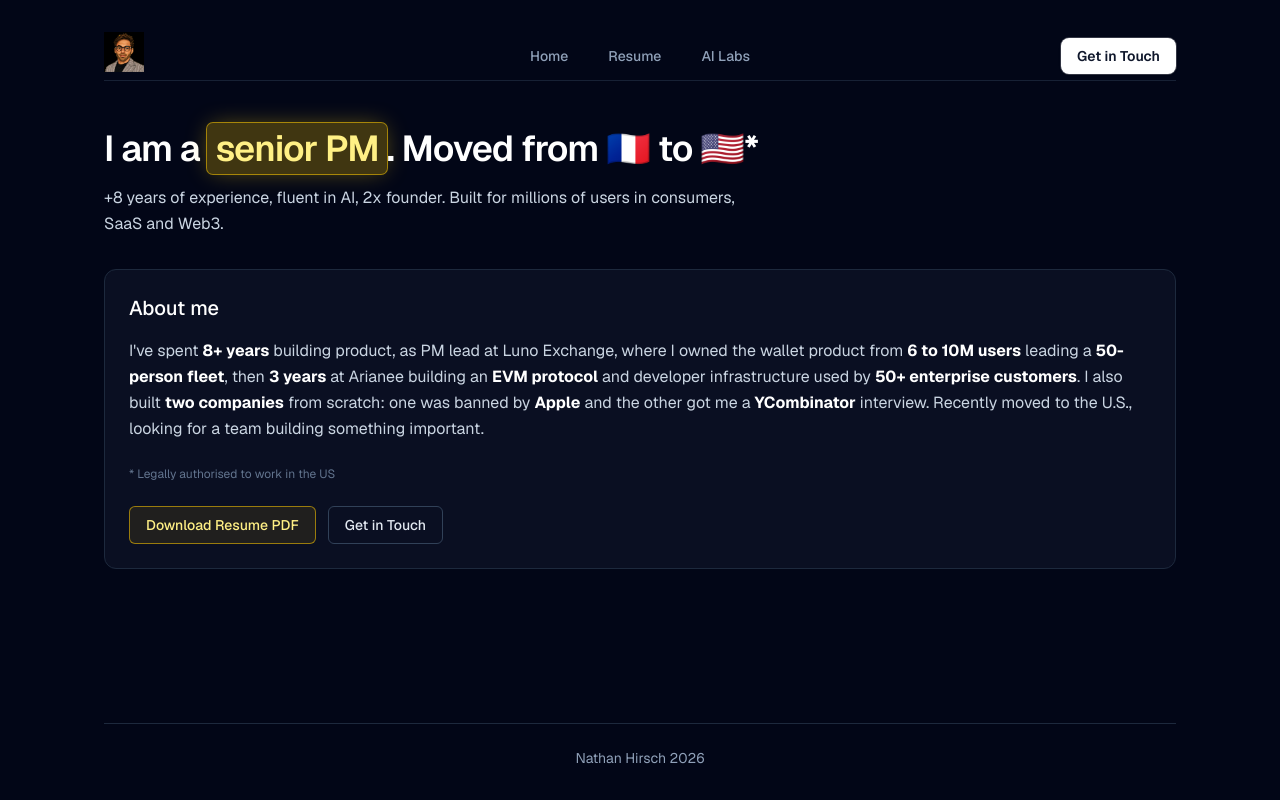
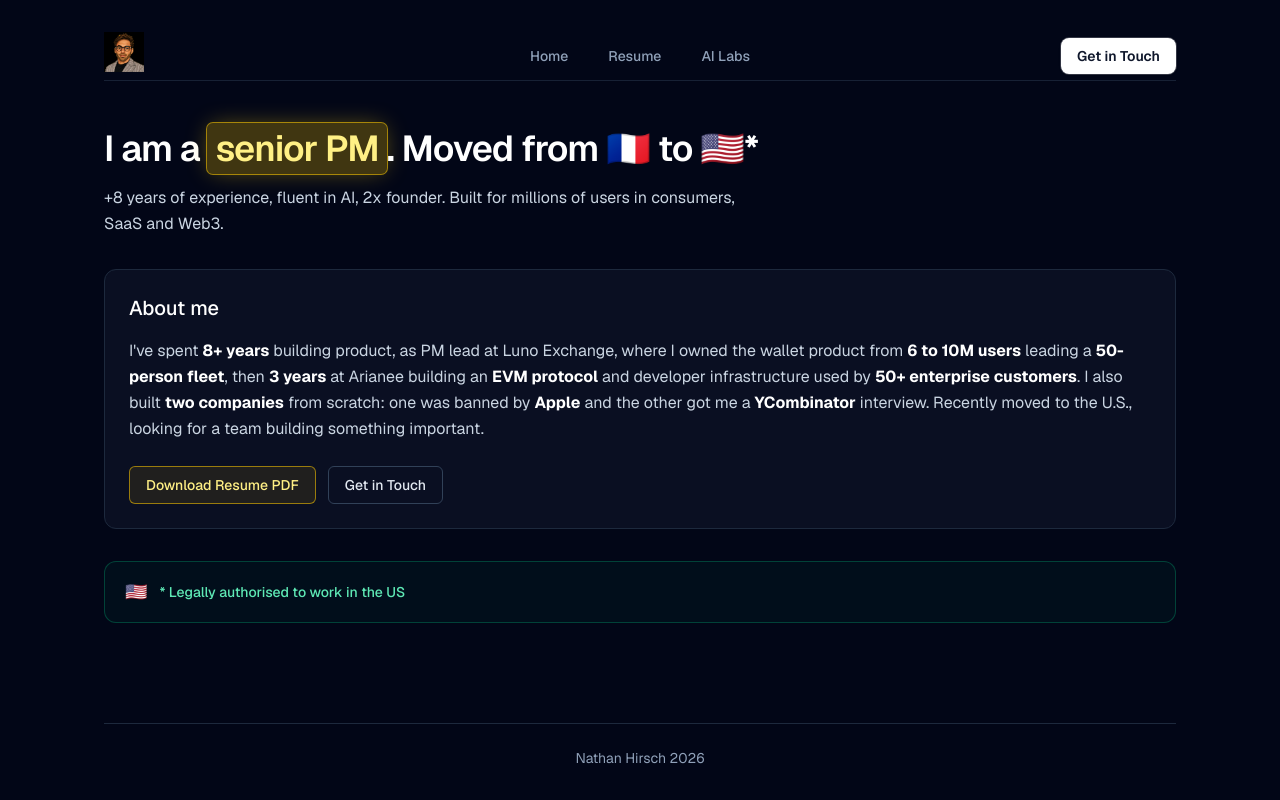
Before and after one commit to nathanhirsch/vitrine, a Next.js app: page /resume in a window 1280 px wide. Built offline with nearby package versions, Linux system fonts and the light colour scheme.

Commit message:
Move work authorisation note outside About me card with prominent banner styling

```diff
--- a/src/app/resume/page.tsx
+++ b/src/app/resume/page.tsx
@@ -28,7 +28,6 @@ export default function ResumePage() {
         <p className="mb-6 text-slate-300 leading-relaxed">
           I&apos;ve spent <strong className="text-white">8+ years</strong> building product, as PM lead at Luno Exchange, where I owned the wallet product from <strong className="text-white">6 to 10M users</strong> leading a <strong className="text-white">50-person fleet</strong>, then <strong className="text-white">3 years</strong> at Arianee building an <strong className="text-white">EVM protocol</strong> and developer infrastructure used by <strong className="text-white">50+ enterprise customers</strong>. I also built <strong className="text-white">two companies</strong> from scratch: one was banned by <strong className="text-white">Apple</strong> and the other got me a <strong className="text-white">YCombinator</strong> interview. Recently moved to the U.S., looking for a team building something important.
         </p>
-        <p className="mb-6 text-xs text-slate-500">* Legally authorised to work in the US</p>
         <div className="flex flex-wrap gap-3">
           <Link
             href="/resume.pdf"
@@ -46,6 +45,13 @@ export default function ResumePage() {
           </Link>
         </div>
       </article>
+
+      <div className="flex items-center gap-3 rounded-xl border border-emerald-500/30 bg-emerald-500/5 px-5 py-4">
+        <span className="text-lg">🇺🇸</span>
+        <p className="text-sm font-medium text-emerald-300">
+          * Legally authorised to work in the US
+        </p>
+      </div>
     </section>
   );
 }
```
